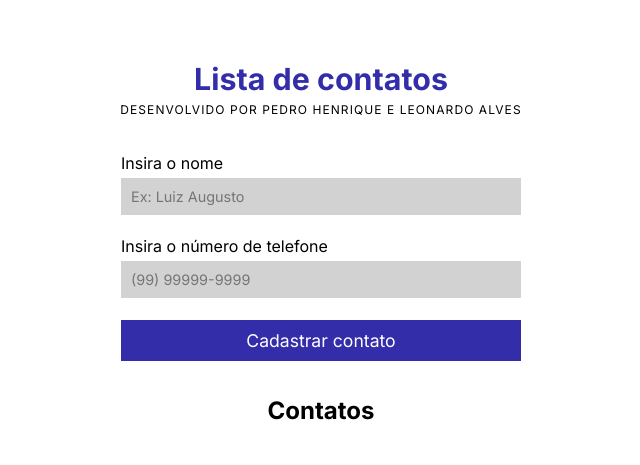
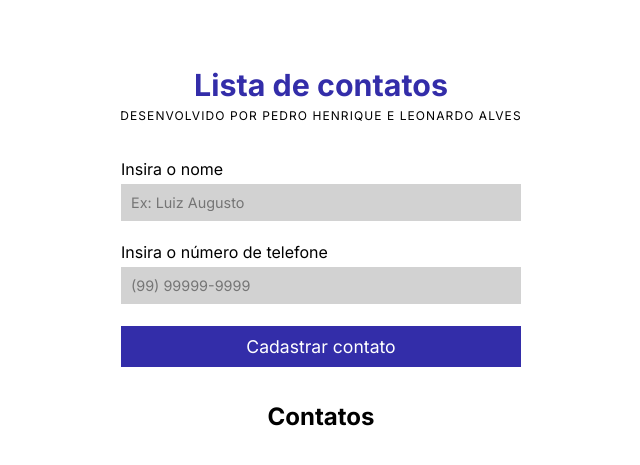
Before and after one commit to alvessleo/Flask, a Flask app: template contactlist/templates/contactlist.html in a window 1280 px wide. Shown: the top 465 px of the page, without its empty margins (319-959 px from the left). Run offline with Flask 2, Linux system fonts and the light colour scheme; the template is opened without the code that fills it, so the values that code supplies are empty.

Commit message:
style finalizado

```diff
--- a/contactlist/css/main.css
+++ /dev/null
@@ -1,55 +0,0 @@
-* {
-  margin: 0;
-  padding: 0;
-  font-family: Inter;
-}
-
-body h1 {
-  text-align: center;
-  font-size: 1.9em;
-  margin-bottom: 5px;
-  color: rgb(51, 45, 169);
-  margin-top: 2em;
-}
-body p {
-  text-align: center;
-  text-transform: uppercase;
-  font-size: 12px;
-  letter-spacing: 0.09em;
-  margin-bottom: 3em;
-}
-body #formAdd {
-  display: flex;
-  flex-direction: column;
-  margin: 0 auto;
-  width: 400px;
-}
-body #formAdd input {
-  margin-bottom: 1.5em;
-  background-color: #d2d2d2;
-  border: none;
-  padding: 10px;
-  font-size: 0.9em;
-}
-body #formAdd label {
-  margin-bottom: 5px;
-}
-body #formAdd button {
-  margin-bottom: 2em;
-  padding: 10px;
-  border: none;
-  background-color: rgb(51, 45, 169);
-  color: #fff;
-  cursor: pointer;
-  transition: 0.5s;
-  font-size: 1.1em;
-}
-body #formAdd button:hover {
-  background-color: rgb(31, 27, 104);
-}
-body h2 {
-  text-align: center;
-}
-body #contacts {
-  text-align: center;
-}/*# sourceMappingURL=main.css.map */
--- a/contactlist/css/main.scss
+++ /dev/null
@@ -1,65 +0,0 @@
-*{
-    margin: 0;
-    padding: 0;
-    font-family: Inter;
-}
-
-body{
-    h1{
-        text-align: center;
-        font-size: 1.9em;
-        margin-bottom: 5px;
-        color: rgb(51, 45, 169);
-        margin-top: 2em;
-    }
-
-    p{
-        text-align: center;
-        text-transform: uppercase;
-        font-size: 12px;
-        letter-spacing: .09em;
-        margin-bottom: 3em;
-    }
-
-    #formAdd{
-        display: flex;
-        flex-direction: column;
-        margin: 0 auto;
-        width: 400px;
-
-        input{
-            margin-bottom: 1.5em;
-            background-color: #d2d2d2;
-            border: none;
-            padding: 10px;
-            font-size: .9em;
-        }
-
-        label{
-            margin-bottom: 5px;
-        }
-
-        button{
-            margin-bottom: 2em;
-            padding: 10px;
-            border: none;
-            background-color: rgb(51, 45, 169);
-            color: #fff;
-            cursor: pointer;
-            transition: .5s;
-            font-size: 1.1em;
-
-            &:hover{
-                background-color:  rgb(31, 27, 104);
-            }
-        }
-    }
-
-    h2{
-        text-align: center;
-    }
-
-    #contacts{
-        text-align: center;
-    }
-}
--- a/contactlist/static/script.js
+++ b/contactlist/static/script.js
@@ -31,7 +31,7 @@ function getContacts(){
         document.getElementById('contacts').innerHTML = ""
         if (json.contacts) {
             json.contacts.forEach(contact => {
-                document.getElementById('contacts').innerHTML += `<p>Nome: ${contact['name']}  Phone: ${contact['phone']}  <button onclick='showUpdateFields(${contact['id']})'>Edit </button><button onclick='deleteContact(${contact['id']})'>Delete </button></p>`
+                document.getElementById('contacts').innerHTML += `<p>Nome: ${contact['name']}  Phone: ${contact['phone']}  <button onclick='showUpdateFields(${contact['id']})'>Editar </button><button onclick='deleteContact(${contact['id']})'>Deletar </button></p>`
             });
         } else {
             document.getElementById('contacts').innerHTML = "Não há nenhum contato na lista!"
@@ -74,15 +74,24 @@ function showUpdateFields(id){
         let popEdit = document.createElement('div')
         popEdit.setAttribute('id', 'popEdit')
 
+        let container = document.createElement('div')
+        container.setAttribute('id', 'containerPop')
+
+        let title = document.createElement('p')
+        title.setAttribute('id', 'title')
+        title.innerText = "Atualize seu contato"
+
         let inputName = document.createElement('input')
         inputName.type = "text";
         inputName.setAttribute('name', 'updateName')
         inputName.setAttribute('id', 'updateName')
+        inputName.setAttribute('placeholder', 'Insira o novo nome')
 
         let inputPhone = document.createElement('input')
         inputPhone.type = "text";
         inputPhone.setAttribute('name', 'updatePhone')
         inputPhone.setAttribute('id', 'updatePhone')
+        inputPhone.setAttribute('placeholder', 'Insira o novo número')
 
         let confirmEditButton = document.createElement("button")
         confirmEditButton.setAttribute("id", "confirmEditButton")
@@ -90,13 +99,14 @@ function showUpdateFields(id){
 
         let formEdit = document.createElement('form')
         formEdit.setAttribute('id', 'formEdit')
-        formEdit.append(inputName, inputPhone, confirmEditButton)
+        formEdit.append(title, inputName, inputPhone, confirmEditButton)
         formEdit.onsubmit = (e) => {
             e.preventDefault();
             updateContact(id,inputName.value,inputPhone.value);
         }
 
-        popEdit.append(formEdit)
+        container.append(formEdit)
+        popEdit.append(container)
 
         document.body.appendChild(popEdit);
     }
--- a/contactlist/templates/contactlist.html
+++ b/contactlist/templates/contactlist.html
@@ -5,7 +5,7 @@
     <meta http-equiv="X-UA-Compatible" content="IE=edge">
     <meta name="viewport" content="width=device-width, initial-scale=1.0">
     <title>Lista de contatos</title>
-    <link rel="stylesheet" href="../css/main.css">
+    <link rel="stylesheet" href="css/main.css">
     <link rel="preconnect" href="https://fonts.googleapis.com">
     <link rel="preconnect" href="https://fonts.gstatic.com" crossorigin>
     <link href="https://fonts.googleapis.com/css2?family=Inter:wght@100;200;300;400;500;600;700&display=swap" rel="stylesheet">
@@ -13,7 +13,7 @@
 <body>
 
     <h1>Lista de contatos</h1>
-    <p>Desenvolvido por Pedro Henrique e Leonardo Alves</p>
+    <p class="sub-title">Desenvolvido por Pedro Henrique e Leonardo Alves</p>
     <form id="formAdd">
         <label for="name">Insira o nome</label>
         <input type="text" name="name" id="name" placeholder="Ex: Luiz Augusto">
@@ -21,147 +21,169 @@
         <label for="phone">Insira o número de telefone</label>
         <input type="text" name="phone" id="phone" placeholder="(99) 99999-9999">
 
-        <button>Cadastrar contato</button>
+        <button class="form-submit">Cadastrar contato</button>
     </form>
 
     <h2>Contatos</h2>
-    <div id="contacts"></div>
+    <div class="container">
+        <div id="contacts"></div>
+    </div>
+
 
     <script src="../static/script.js"></script>
-    <!-- <script>
-        var url = "http://127.0.0.1:5001/contacts"
-        var editMode = false
-
-        window.onload = getContacts()
-
-
-        // Função para remover o form de edição, caso ele exista, do dom.
-        function removeEditFields() {
-            editMode = false // Desative o modo edição
-            let formEdit = document.getElementById('formEdit')
-            formEdit ? document.body.removeChild(formEdit) : null
+    <style>
+        * {
+            margin: 0;
+            padding: 0;
+            font-family: Inter;
         }
 
-        // Requisição GET para recuperar todos os contatos
-        function getContacts(){
-            fetch(url, {
-                method: "GET",
-                headers: {
-                    "Content-Type": "application/json"
-                }
-            })
-            .then(response => response.json())
-            .then(json => {
-                console.log("json", json)
-                document.getElementById('contacts').innerHTML = ""
-                if (json.contacts) {
-                    json.contacts.forEach(contact => {
-                        document.getElementById('contacts').innerHTML += `<p>Nome: ${contact['name']}  Phone: ${contact['phone']}  <button onclick='showUpdateFields(${contact['id']})'>Edit </button><button onclick='deleteContact(${contact['id']})'>Delete </button></p>`
-                    });
-                } else {
-                    document.getElementById('contacts').innerHTML = "Não há nenhum contato na lista!"
-                }
-
-            })
-            .catch(error => console.error(error))
-            removeEditFields()
+        body h1 {
+            text-align: center;
+            font-size: 1.9em;
+            margin-bottom: 5px;
+            color: rgb(51, 45, 169);
+            margin-top: 2.2em;
         }
 
-        // Requisição POST para adicionar um contato na lista no servidor
-        function postContact(){
-            const name = document.getElementById('name');
-            const phone = document.getElementById('phone');
-
-            const data = {"name":name.value,"phone":phone.value}
-
-            fetch(url, {
-                method: "POST",
-                headers: {
-                    "Content-Type": "application/json"
-                },
-                body: JSON.stringify(data)
-            })
-            .then(response => response.json())
-            .then(json => {
-                console.log("Contato adicionado: ", json)
-                getContacts()
-            })
-            .catch(error => console.error(error));
-            name.value = ""
-            phone.value = ""
+        body .sub-title {
+            text-align: center;
+            text-transform: uppercase;
+            font-size: 12px;
+            letter-spacing: 0.09em;
+            margin-bottom: 3em;
         }
 
-        // Função chamada ao clicar no botão para editar um contato, cria e exibe os campos para editar o contato.
-        function showUpdateFields(id){
-            if(!editMode) { // Se ele não estiver em modo de edição
-                editMode = true // Ative o modo edição
-
-                let inputName = document.createElement('input')
-                inputName.type = "text";
-                inputName.setAttribute('name', 'updateName')
-                inputName.setAttribute('id', 'updateName')
-
-                let inputPhone = document.createElement('input')
-                inputPhone.type = "text";
-                inputPhone.setAttribute('name', 'updatePhone')
-                inputPhone.setAttribute('id', 'updatePhone')
-
-                let confirmEditButton = document.createElement("button")
-                confirmEditButton.setAttribute("id", "confirmEditButton")
-                confirmEditButton.innerText = "Confirmar"
-
-                let formEdit = document.createElement('form')
-                formEdit.setAttribute('id', 'formEdit')
-                formEdit.append(inputName, inputPhone, confirmEditButton)
-                formEdit.onsubmit = (e) => {
-                    e.preventDefault();
-                    updateContact(id,inputName.value,inputPhone.value);
-                }
-
-                document.body.appendChild(formEdit);
-            }
+        body #formAdd {
+            display: flex;
+            flex-direction: column;
+            margin: 0 auto;
+            width: 400px;
         }
 
-        // Função chamada após clicar no botão "Confirmar" ao editar um contato.
-        // Requisição PUT para atualizar o contato em questão (que está salvo na lista no servidor) com os campos alterados pelo usuário
-        function updateContact(id, name, phone) {
-            let urlUpdate = url + `/${parseInt(id)}`
-            const data = {"name":name, "phone":phone}
-            fetch(urlUpdate, {
-                method: "PUT",
-                headers: {
-                    "Content-Type": "application/json"
-                },
-                body: JSON.stringify(data)
-            })
-            .then(response => response.json())
-            .then(json => {
-                console.log("Contado editado: ", json)
-                getContacts()
-            })
-            .catch(error => console.error(error));
-
+        body #formAdd input {
+            margin-bottom: 1.5em;
+            background-color: #d2d2d2;
+            border: none;
+            padding: 10px;
+            font-size: 0.9em;
         }
 
-        // Requisição DELETE para remover o contato da lista de contatos presente no servidor.
-        function deleteContact(id){
-            let urlDelete = url + `/${parseInt(id)}`
-            fetch(urlDelete, {
-                method: "DELETE",
-                headers: {
-                    "Content-Type": "application/json"
-                }
-            })
-            .then(response => response.json())
-            .then(json => {
-                console.log(json)
-                getContacts()
-            })
-            .catch(error => console.error(error));
+        body #formAdd label {
+            margin-bottom: 5px;
         }
 
+        body #formAdd .form-submit {
+            margin-bottom: 2em;
+            padding: 10px;
+            border: none;
+            background-color: rgb(51, 45, 169);
+            color: #fff;
+            cursor: pointer;
+            transition: 0.5s;
+            font-size: 1.1em;
+        }
 
-    </script>    -->
+        body #formAdd .form-submit:hover {
+            background-color: rgb(31, 27, 104);
+        }
+
+        body h2 {
+            text-align: center;
+            margin-bottom: 1em;
+        }
+
+        body #contacts {
+            text-align: left;
+            text-transform: capitalize;
+            letter-spacing: normal;
+            text-align: center;
+        }
+
+        body #contacts button {
+            padding: 5px 10px;
+            margin-right: 5px;
+            border: none;
+            background-color: rgb(51, 45, 169);
+            color: #fff;
+            cursor: pointer;
+            transition: 0.5s;
+            font-size: .8em;
+            margin-bottom: 1em;
+        }
+
+        body #contacts button:hover {
+            background-color: rgb(31, 27, 104);
+        }
+
+        body .container {
+            display: flex;
+            flex-direction: column;
+            margin: 0 auto;
+            max-width: 400px;
+        }
+
+        body #popEdit {
+            z-index: 99999;
+            position: absolute;
+            width: 100vw;
+            height: 100vh;
+            background-color: rgba(0, 0, 0, 0.5);
+            top: 0;
+            bottom: 0;
+            left: 0;
+            right: 0;
+        }
+
+        body #popEdit #containerPop {
+            background-color: #fff;
+            margin: auto;
+            width: 100%;
+            max-width: 280px;
+            display: flex;
+            flex-direction: column;
+            justify-content: center;
+            padding: 15px;
+            border-radius: 10px;
+            margin-top: 5em;
+        }
+
+        body #popEdit #containerPop #formEdit {
+            display: flex;
+            flex-direction: column;
+            padding: 1em;
+        }
+
+        body #popEdit #containerPop #formEdit #title {
+            text-align: center;
+            font-size: 1.8em;
+            font-weight: 700;
+            margin-bottom: 1em;
+            color: rgb(51, 45, 169);
+        }
+
+        body #popEdit #containerPop #formEdit input {
+            margin-bottom: 1.5em;
+            background-color: #d2d2d2;
+            border: none;
+            padding: 10px;
+            font-size: 0.9em;
+        }
+
+        body #popEdit #containerPop #formEdit #confirmEditButton {
+            padding: 10px;
+            border: none;
+            background-color: rgb(51, 45, 169);
+            color: #fff;
+            cursor: pointer;
+            transition: 0.5s;
+            font-size: 1em;
+        }
+
+        body #popEdit #containerPop #formEdit #confirmEditButton:hover {
+            background-color: rgb(31, 27, 104);
+        }
+    </style>
 </body>
 
 </html>
--- /dev/null
+++ b/contactlist/templates/css/main.css
@@ -0,0 +1,133 @@
+* {
+  margin: 0;
+  padding: 0;
+  font-family: Inter;
+}
+
+body h1 {
+  text-align: center;
+  font-size: 2em;
+  margin-bottom: 5px;
+  color: rgb(51, 45, 169);
+  margin-top: 2.2em;
+}
+body .sub-title {
+  text-align: center;
+  text-transform: uppercase;
+  font-size: 12px;
+  letter-spacing: 0.09em;
+  margin-bottom: 3em;
+}
+body #formAdd {
+  display: flex;
+  flex-direction: column;
+  margin: 0 auto;
+  width: 400px;
+}
+body #formAdd input {
+  margin-bottom: 1.5em;
+  background-color: #d2d2d2;
+  border: none;
+  padding: 10px;
+  font-size: 0.9em;
+}
+body #formAdd label {
+  margin-bottom: 5px;
+}
+body #formAdd .form-submit {
+  margin-bottom: 2em;
+  padding: 10px;
+  border: none;
+  background-color: rgb(51, 45, 169);
+  color: #fff;
+  cursor: pointer;
+  transition: 0.5s;
+  font-size: 1.1em;
+}
+body #formAdd .form-submit:hover {
+  background-color: rgb(31, 27, 104);
+}
+body h2 {
+  text-align: center;
+  margin-bottom: 1em;
+}
+body #contacts {
+  text-align: left;
+  text-transform: capitalize;
+  letter-spacing: normal;
+  text-align: center;
+}
+body #contacts button {
+  padding: 5px 10px;
+  margin-right: 5px;
+  border: none;
+  background-color: rgb(51, 45, 169);
+  color: #fff;
+  cursor: pointer;
+  transition: 0.5s;
+  font-size: 0.8em;
+  margin-bottom: 1em;
+}
+body #contacts button:hover {
+  background-color: rgb(31, 27, 104);
+}
+body .container {
+  display: flex;
+  flex-direction: column;
+  margin: 0 auto;
+  max-width: 400px;
+}
+body #popEdit {
+  z-index: 99999;
+  position: absolute;
+  width: 100vw;
+  height: 100vh;
+  background-color: rgba(0, 0, 0, 0.5);
+  top: 0;
+  bottom: 0;
+  left: 0;
+  right: 0;
+}
+body #popEdit #containerPop {
+  background-color: #fff;
+  margin: auto;
+  width: 100%;
+  max-width: 280px;
+  display: flex;
+  flex-direction: column;
+  justify-content: center;
+  padding: 15px;
+  border-radius: 10px;
+  margin-top: 5em;
+}
+body #popEdit #containerPop #formEdit {
+  display: flex;
+  flex-direction: column;
+  padding: 1em;
+}
+body #popEdit #containerPop #formEdit #title {
+  text-align: center;
+  font-size: 2em;
+  margin-bottom: 1em;
+  font-weight: 700;
+  color: rgb(51, 45, 169);
+}
+body #popEdit #containerPop #formEdit input {
+  margin-bottom: 1.5em;
+  background-color: #d2d2d2;
+  border: none;
+  padding: 10px;
+  font-size: 0.9em;
+}
+body #popEdit #containerPop #formEdit #confirmEditButton {
+  padding: 10px;
+  border: none;
+  background-color: rgb(51, 45, 169);
+  color: #fff;
+  cursor: pointer;
+  transition: 0.5s;
+  font-size: 1em;
+}
+body #popEdit #containerPop #formEdit #confirmEditButton:hover {
+  background-color: rgb(31, 27, 104);
+}/*# sourceMappingURL=main.css.map */
--- /dev/null
+++ b/contactlist/templates/css/main.scss
@@ -0,0 +1,154 @@
+*{
+    margin: 0;
+    padding: 0;
+    font-family: Inter;
+}
+
+body{
+    h1{
+        text-align: center;
+        font-size: 2em;
+        margin-bottom: 5px;
+        color: rgb(51, 45, 169);
+        margin-top: 2.2em;
+    }
+
+    .sub-title{
+        text-align: center;
+        text-transform: uppercase;
+        font-size: 12px;
+        letter-spacing: .09em;
+        margin-bottom: 3em;
+    }
+
+    #formAdd{
+        display: flex;
+        flex-direction: column;
+        margin: 0 auto;
+        width: 400px;
+
+        input{
+            margin-bottom: 1.5em;
+            background-color: #d2d2d2;
+            border: none;
+            padding: 10px;
+            font-size: .9em;
+        }
+
+        label{
+            margin-bottom: 5px;
+        }
+
+        .form-submit{
+            margin-bottom: 2em;
+            padding: 10px;
+            border: none;
+            background-color: rgb(51, 45, 169);
+            color: #fff;
+            cursor: pointer;
+            transition: .5s;
+            font-size: 1.1em;
+
+            &:hover{
+                background-color:  rgb(31, 27, 104);
+            }
+        }
+    }
+
+    h2{
+        text-align: center;
+        margin-bottom: 1em;
+    }
+
+    #contacts{
+        text-align: left;
+        text-transform: capitalize;
+        letter-spacing: normal;
+        text-align: center;
+
+        button{
+            padding: 5px 10px;
+            margin-right: 5px;
+            border: none;
+            background-color: rgb(51, 45, 169);
+            color: #fff;
+            cursor: pointer;
+            transition: .5s;
+            font-size: .8em;
+            margin-bottom: 1em;
+
+            &:hover{
+                background-color:  rgb(31, 27, 104);
+            }
+        }
+    }
+
+    .container{
+        display: flex;
+        flex-direction: column;
+        margin: 0 auto;
+        max-width: 400px;
+    }
+
+    #popEdit{
+        z-index: 99999;
+        position: absolute;
+        width: 100vw;
+        height: 100vh;
+        background-color: rgba($color: black, $alpha: 0.5);
+        top: 0;
+        bottom: 0;
+        left: 0;
+        right: 0;
+
+        #containerPop{
+            background-color: #fff;
+            margin: auto;
+            width: 100%;
+            max-width: 280px;
+            display: flex;
+            flex-direction: column;
+            justify-content: center;
+            padding: 15px;
+            border-radius: 10px;
+            margin-top: 5em;
+
+            #formEdit{
+                display: flex;
+                flex-direction: column;
+                padding: 1em;
+
+                #title{
+                    text-align: center;
+                    font-size: 2em;
+                    margin-bottom: 1em;
+                    font-weight: 700;
+                    color: rgb(51, 45, 169);
+                }
+
+                input{
+                    margin-bottom: 1.5em;
+                    background-color: #d2d2d2;
+                    border: none;
+                    padding: 10px;
+                    font-size: .9em;
+                }
+
+                #confirmEditButton{
+                    padding: 10px;
+                    border: none;
+                    background-color: rgb(51, 45, 169);
+                    color: #fff;
+                    cursor: pointer;
+                    transition: .5s;
+                    font-size: 1em;
+
+                    &:hover{
+                        background-color:  rgb(31, 27, 104);
+                    }
+                }
+            }
+        }
+    }
+
+}
```
Also changed, not shown: 2 other files.
